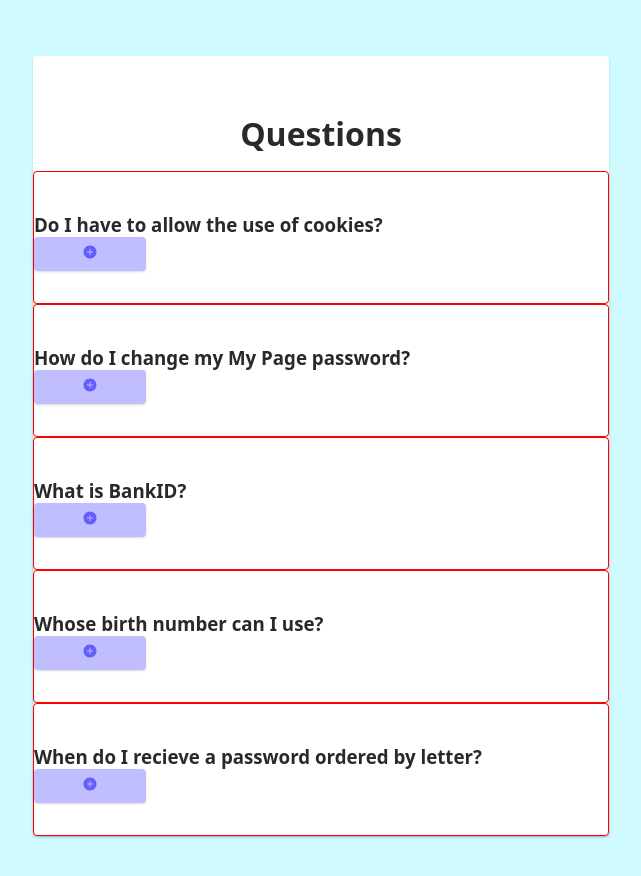
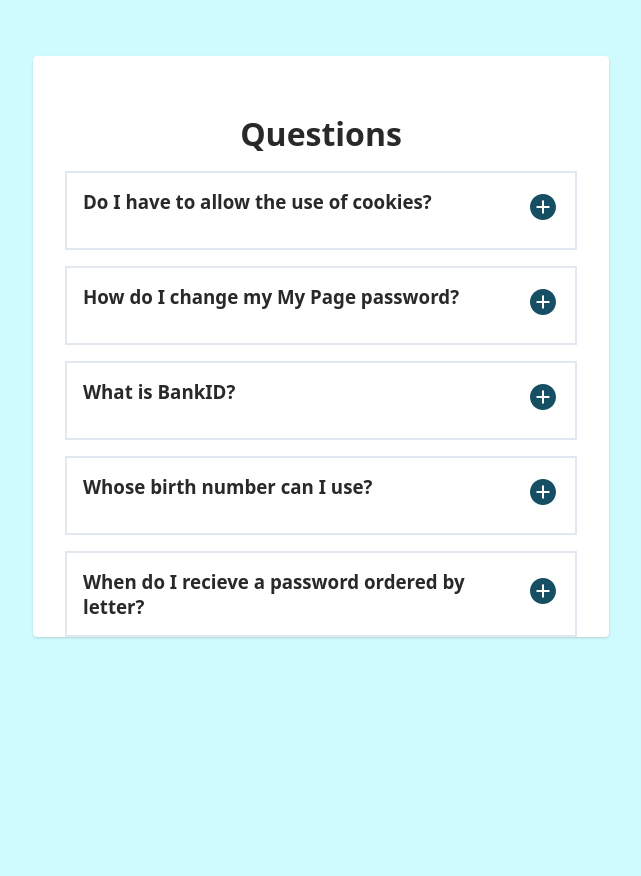
Before and after one commit to L-Qichen/React-mini-projects, a React (Vite) app in the folder FAQs/: page / in a window 1280 px wide. Shown: the top 876 px of the page, without its empty margins (319-960 px from the left). After the commit the page ends 800 px from the top, so only its background shows below. Built offline with nearby package versions, Linux system fonts and the light colour scheme.

Commit message:
most style finished

```diff
--- a/FAQs/src/List.jsx
+++ b/FAQs/src/List.jsx
@@ -10,7 +10,7 @@ const List = ({ questions }) => {
           {questions.map((question) => {
             const { id, title, info } = question;
             return (
-              <div className="card" key={id} style={{ border: "1px solid red" }}>
+              <div className="list-element" key={id}>
                 <Question title={title} info={info} />
               </div>
             )
--- a/FAQs/src/Question.jsx
+++ b/FAQs/src/Question.jsx
@@ -1,5 +1,5 @@
 import { useState } from 'react'
-import { IoIosAddCircle } from 'react-icons/io'
+import { IoIosAddCircle, IoIosRemoveCircle } from 'react-icons/io'
 
 const Question = ({ title, info }) => {
   const [isShowed, setIsShowed] = useState(false);
@@ -10,14 +10,13 @@ const Question = ({ title, info }) => {
 
   return (
     <>
-      <h3>{title}</h3>
-      <button type="button" className="btn" onClick={onclickHandle}>
-        <IoIosAddCircle />
-      </button>
-      {isShowed ?
-        <p>{info}</p> :
-        <></>
-      }
+      <div className='banner'>
+        <h3>{title}</h3>
+        <button type="button" className="btn" onClick={onclickHandle}>
+          {isShowed ? <IoIosRemoveCircle /> : <IoIosAddCircle />}
+        </button>
+      </div>
+      {isShowed ? <p>{info}</p> : <></>}
     </>
   )
 }
--- a/FAQs/src/style.css
+++ b/FAQs/src/style.css
@@ -27,113 +27,31 @@
   0 4px 6px -2px rgba(0, 0, 0, 0.05);
 }
 
-.card .avatar {
-  border-radius: 50%;
-  height: 10rem;
-  width: 10rem;
-  margin: 0 auto;
-  position: relative;
+.list-element{
+  border: 2px solid #e2e8f0;
+  margin: 0 2rem 1rem 2rem;
+  padding: 1rem;
 }
 
-.card .avatar::before{
-  content: "";
-  height: 10rem;
-  width: 10rem;
-  border-radius: 50%;
-  position:absolute;
-  top: -.25rem;
-  left: .5rem;
-  background: #645cff;
+.list-element p {
+  line-height: 2;
+  margin-top: 1rem;
 }
 
-.card .avatar .quote{
-  font-size: 2.5rem;
-  padding: .6rem;
-  border-radius: 50%;
-  color: white;
-  background: #645cff;
-  position: absolute;
-  top: 0;
-  left: 0;
-  transform: translateY(25%);
-}
-
-.card img {
-  display: block;
-  object-fit: cover;
-  border-radius: 50%;
-  height: 100%;
-  width: 100%;
-  position: relative;
-}
-
-.card .info {
-  padding: 0 2.1rem;
-  line-height: 1.5;
-  color: #475569;
-  margin-bottom: .75rem;
-  text-align: center;
-}
-
-.card .name{
-  text-align: center;
-  font-weight: 440;
-  font-size: 24px;
-  margin: 1rem 0 .5rem 0;
-  text-transform: capitalize;
-  letter-spacing: 1px;
-}
-
-.card .title{
-  text-align: center;
-  color: #645cff;
-  text-transform: uppercase;
-  margin-bottom: .5rem;
-  font-size: 13px;
-  font-weight: 500;
-  letter-spacing: 1px;
-}
-
-.card .l-r-buttons-container{
+.banner {
   display: flex;
-  justify-content: center;
-  >.l-button, .r-button{
-    background: none;
-    border: none;
-    color: #352fa8;
-    font-size: 2.5rem;
-    cursor: pointer;
-  }
-}
-
-.card .btn-block{
-  margin: 0 2rem;
-}
-
-.btn-container{
-  display: flex;
-  justify-content: center;
+  justify-content: space-between;
 }
 
 .btn{
-  border: none;
-  width: 7rem;
+  border: transparent;
+  background: transparent;
+  font-size: 2rem;
+  color: #164E63;
   cursor: pointer;
-  color: #645cff;
-  background: #c1beff;
-  border-radius: .25rem;
-  letter-spacing: 1px;
-  padding: 6px;
-  font-size: 16px;
-  margin-bottom: 2rem;
-  box-shadow:  0 1px 3px 0 rgba(0, 0, 0, 0.1),
-  0 1px 2px 0 rgba(0, 0, 0, 0.06);
   transition: 0.3s ease-in-out all;
-  text-transform: capitalize;
 }
+
 .btn:hover{
-  background: #645cff;
-  color: #c1beff;
-  box-shadow: 0 10px 15px -3px rgba(0, 0, 0, 0.1),
-  0 4px 6px -2px rgba(0, 0, 0, 0.05);
+  color: #4d8fa7;
 }
```
